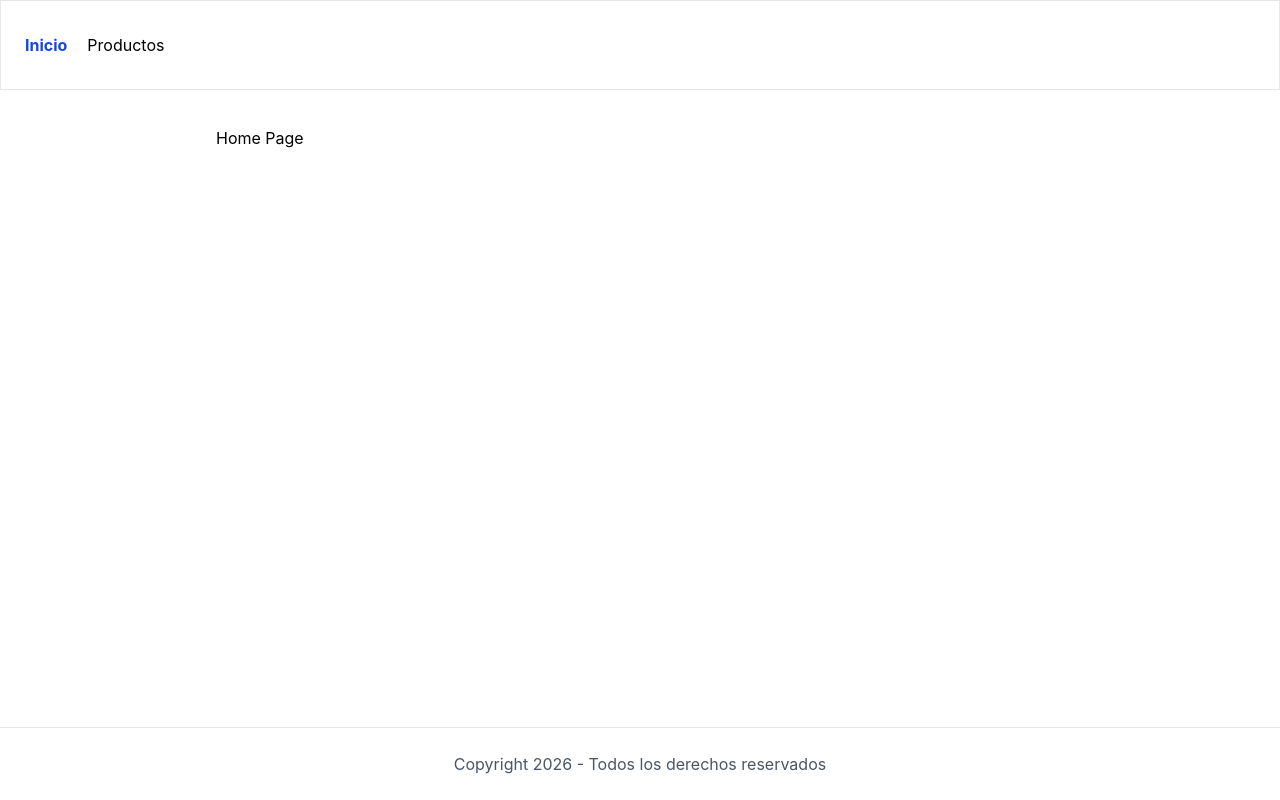
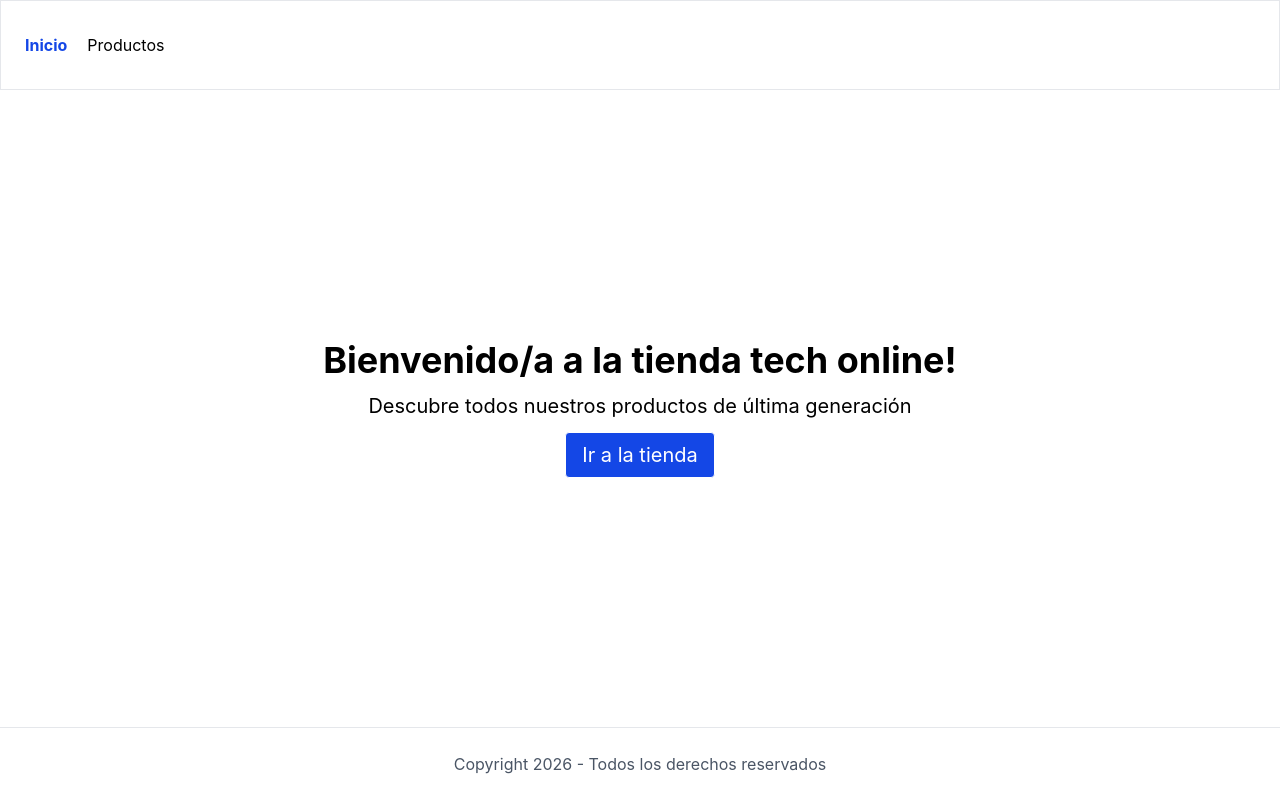
Before and after one commit to gemmaadev/prueba-nivel-react, a React (Vite) app: page / in a window 1280 px wide. Built offline with nearby package versions, Linux system fonts and the light colour scheme.

Commit message:
feat(HomePage): style HomePage(super basic) with navigation button

```diff
--- a/src/pages/HomePage.tsx
+++ b/src/pages/HomePage.tsx
@@ -1,3 +1,20 @@
+import { Link } from "react-router";
+
 export default function HomePage() {
-  return <h1>Home Page</h1>;
+  return (
+    <div className="flex flex-1 flex-col justify-center text-center items-center gap-3">
+      <h1 className="font-bold text-4xl">
+        Bienvenido/a a la tienda tech online!
+      </h1>
+      <p className="text-xl">
+        Descubre todos nuestros productos de última generación
+      </p>
+      <Link
+        to={"/products"}
+        className="border text-xl bg-blue-700 text-white rounded px-4 py-2"
+      >
+        Ir a la tienda
+      </Link>
+    </div>
+  );
 }
```
